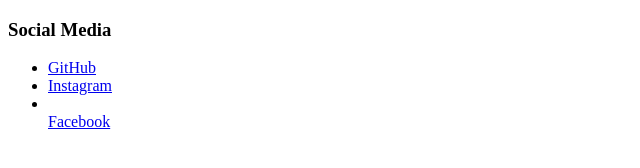
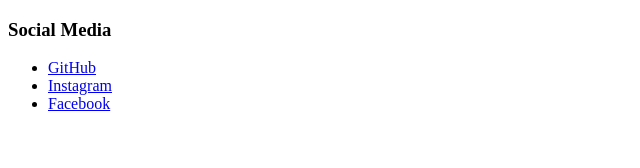
Before and after one commit to jaerobbins03/cv, a plain HTML site: page social-media.html in a window 1280 px wide. Shown: the whole page, without its empty margins (0-640 px from the left). Drawn offline with Linux system fonts and the light colour scheme.

Commit message:
Deleted an unneeded li element tag

```diff
--- a/social-media.html
+++ b/social-media.html
@@ -11,7 +11,7 @@
         <ul>
             <li><a href="https://github.com/jaerobbins03" target="_blank">GitHub</a></li>
             <li><a href="https://www.instagram.com/jaerobbins3/" target="_blank">Instagram</a></li>
-            <li></li><a href="https://www.facebook.com/jrobbb61/" target="_blank">Facebook</a></li>
+            <li><a href="https://www.facebook.com/jrobbb61/" target="_blank">Facebook</a></li>
         </ul>
 </body>
 </html>
```
